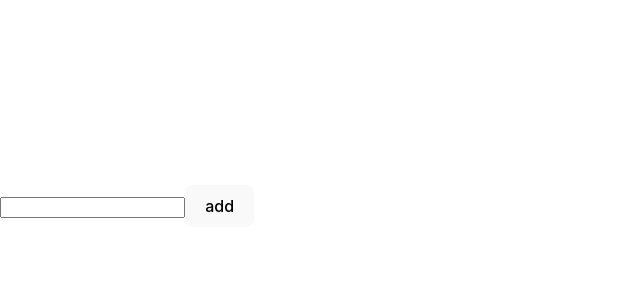
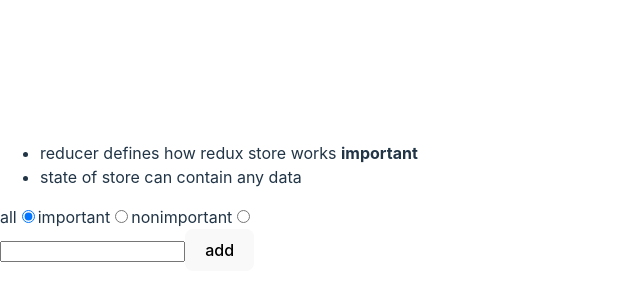
Before and after one commit to layerdbag/redux-notes, a React (Vite) app: page / in a window 1280 px wide. Shown: the part 202-502 px from the top of the page, without its empty margins (0-640 px from the left). Built offline with nearby package versions, Linux system fonts and the light colour scheme.

Commit message:
Create complex redux store

```diff
--- a/src/App.jsx
+++ b/src/App.jsx
@@ -1,11 +1,14 @@
 import React from 'react'
 import NewNote from "./components/NewNote";
 import Notes from "./components/Notes";
+import VisibilityFilter from './components/VisibilityFilter'
 
 const App = () => {
+
   return (
     <div>
       <Notes />
+      <VisibilityFilter />
       <NewNote />
     </div>
   );
--- a/src/components/Notes.jsx
+++ b/src/components/Notes.jsx
@@ -10,7 +10,14 @@
 
 const Notes = () => {
   const dispatch = useDispatch();
-  const notes = useSelector((state) => state);
+  const notes = useSelector(({ filter, notes }) => {
+    if (filter === 'ALL') {
+      return notes
+    }
+    return filter === 'IMPORTANT'
+      ? notes.filter(note => note.important)
+      : notes.filter(note => !note.important)
+  });
 
   return (
     <div>
--- /dev/null
+++ b/src/components/VisibilityFilter.jsx
@@ -0,0 +1,34 @@
+import React from 'react'
+import { filterChange } from '../reducers/filterReducer'
+import { useDispatch } from 'react-redux'
+
+const VisibilityFilter = (props) => {
+  console.log(props.filter)
+  const dispatch = useDispatch()
+
+  return (
+    <div>
+      all
+      <input
+        defaultChecked={props}
+        type="radio"
+        name="filter"
+        onChange={() => dispatch(filterChange('ALL'))}
+      />
+      important
+      <input
+        type="radio"
+        name="filter"
+        onChange={() => dispatch(filterChange('IMPORTANT'))}
+      />
+      nonimportant
+      <input
+        type="radio"
+        name="filter"
+        onChange={() => dispatch(filterChange('NONIMPORTANT'))}
+      />
+    </div>
+  )
+}
+
+export default VisibilityFilter
--- a/src/main.jsx
+++ b/src/main.jsx
@@ -1,16 +1,29 @@
 import React from "react";
 import ReactDOM from "react-dom/client";
-import { createStore } from "redux";
+import { createStore, combineReducers } from "redux";
+import { Provider } from "react-redux";
 import App from "./App";
 import "./index.css";
 
-import { Provider } from "react-redux";
-import noteReducer from "./reducers/noteReducer";
+import filterReducer, { filterChange } from "./reducers/filterReducer";
+import noteReducer, {createNote} from "./reducers/noteReducer";
 
-const store = createStore(noteReducer);
+
+const reducer = combineReducers({
+  notes: noteReducer,
+  filter: filterReducer
+})
+
+const store = createStore(reducer);
+
+console.log(store.getState())
 
 ReactDOM.createRoot(document.getElementById("root")).render(
   <Provider store={store}>
     <App />
   </Provider>
 );
+
+store.subscribe(() => console.log(store.getState()))
+// store.dispatch(filterChange('IMPORTANT'))
+// store.dispatch(createNote('combineReducers forms one reducer from many simple reducers'))
--- /dev/null
+++ b/src/reducers/filterReducer.js
@@ -0,0 +1,21 @@
+
+const filterReducer = (state = 'ALL', action) => {
+  console.log('ACTION: ', action)
+  switch (action.type) {
+    case 'SET_FILTER':
+      return action.payload
+    default:
+      return state
+  }
+}
+
+
+export const filterChange = filter => {
+  return {
+    type: 'SET_FILTER',
+    payload: filter,
+  }
+}
+
+
+export default filterReducer
--- a/src/reducers/noteReducer.js
+++ b/src/reducers/noteReducer.js
@@ -1,6 +1,16 @@
+
+  const initialState = [
+    { content: 'reducer defines how redux store works', important: true, id: 1,},
+    { content: 'state of store can contain any data', important: false,id: 2, },
+  ]
+
+
+
+
 const generateId = () => Number((Math.random() * 1000000).toFixed(0));
 
-const noteReducer = (state = [], action) => {
+const noteReducer = (state = initialState, action) => {
+  console.log('ACTION: ', action)
   switch (action.type) {
     case "NEW_NOTE":
       return [...state, action.payload];
```
